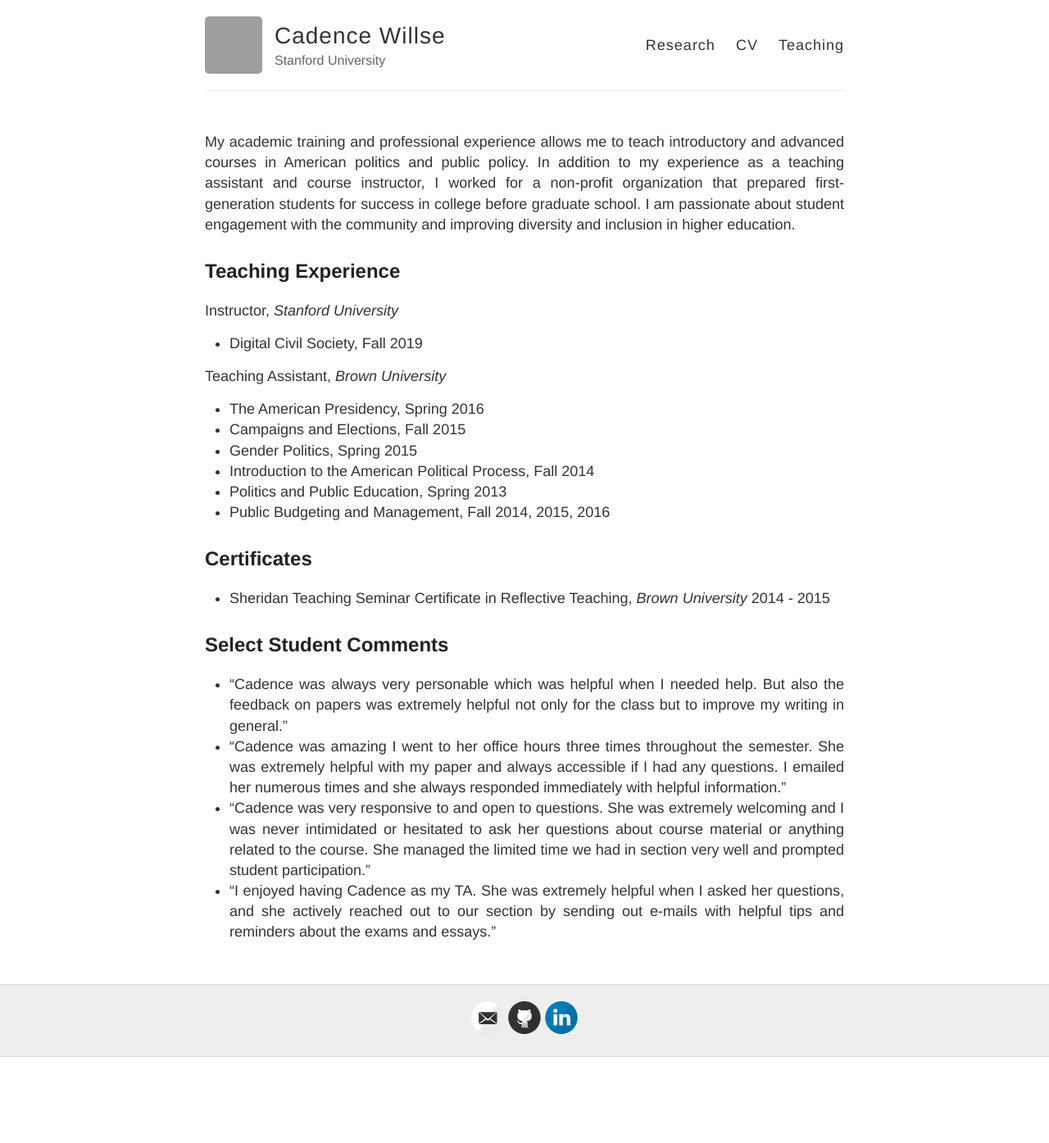
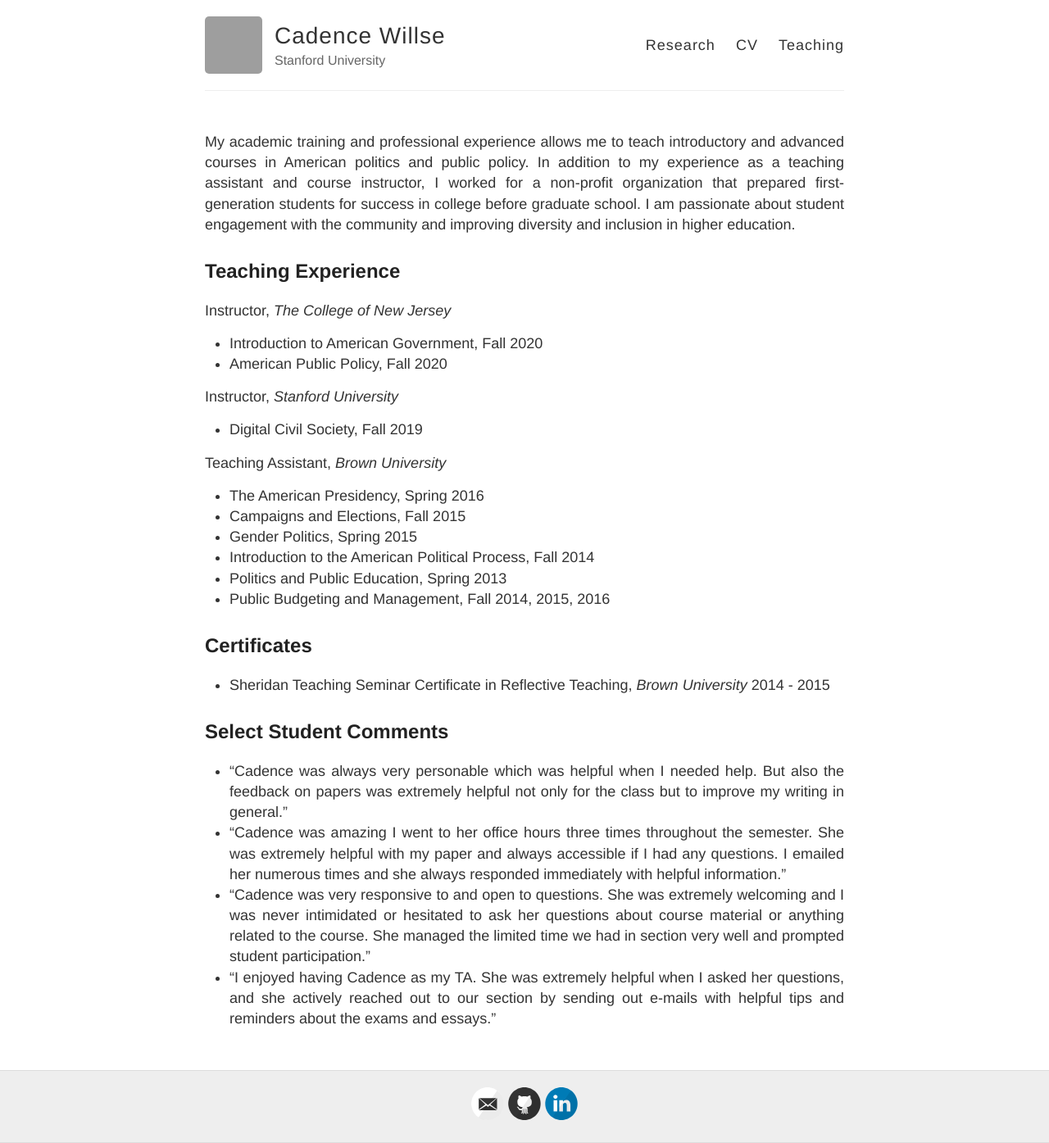
Before and after one commit to cadencewillse/cadencewillse.github.io, a Jekyll site: the page built from teaching.md, in a window 1280 px wide. Shown: the whole page at 82% size. Built offline with Jekyll 4.4.1, drawn with Linux system fonts in a browser that asks for light colours; our own code applies the rules of GitHub Pages for plain Markdown files; before the commit the page ends 1290 px from its top, so only the background shows below that; grey boxes are pictures that could not be loaded.

Commit message:
Update teaching.md

```diff
--- a/teaching.md
+++ b/teaching.md
@@ -2,6 +2,9 @@
 My academic training and professional experience allows me to teach introductory and advanced courses in American politics and public policy. In addition to my experience as a teaching assistant and course instructor, I worked for a non-profit organization that prepared first-generation students for success in college before graduate school. I am passionate about student engagement with the community and improving diversity and inclusion in higher education.
 
 ## Teaching Experience
+Instructor, *The College of New Jersey*
+- Introduction to American Government, Fall 2020
+- American Public Policy, Fall 2020
 
 Instructor, *Stanford University*
 - Digital Civil Society, Fall 2019
```
